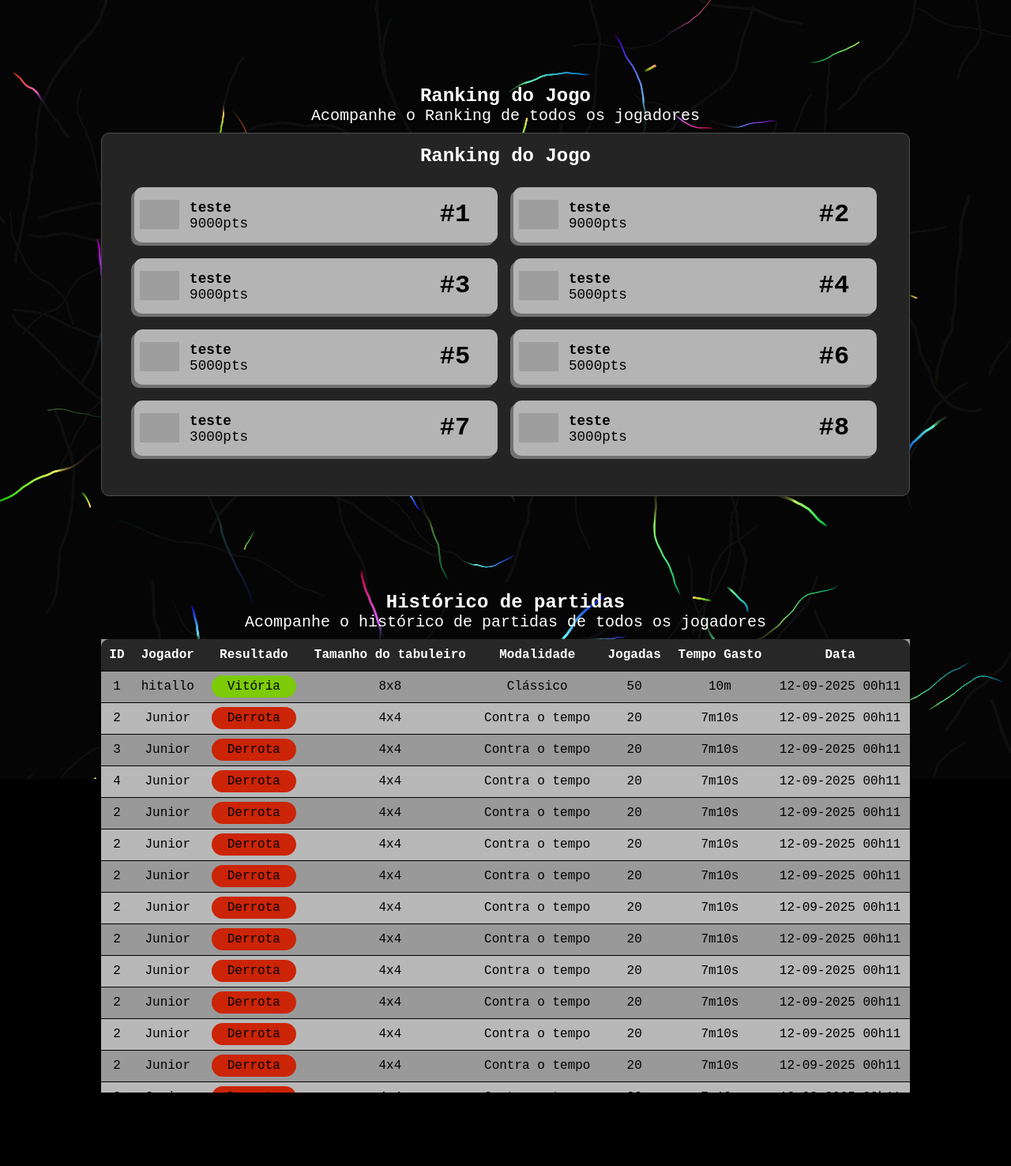
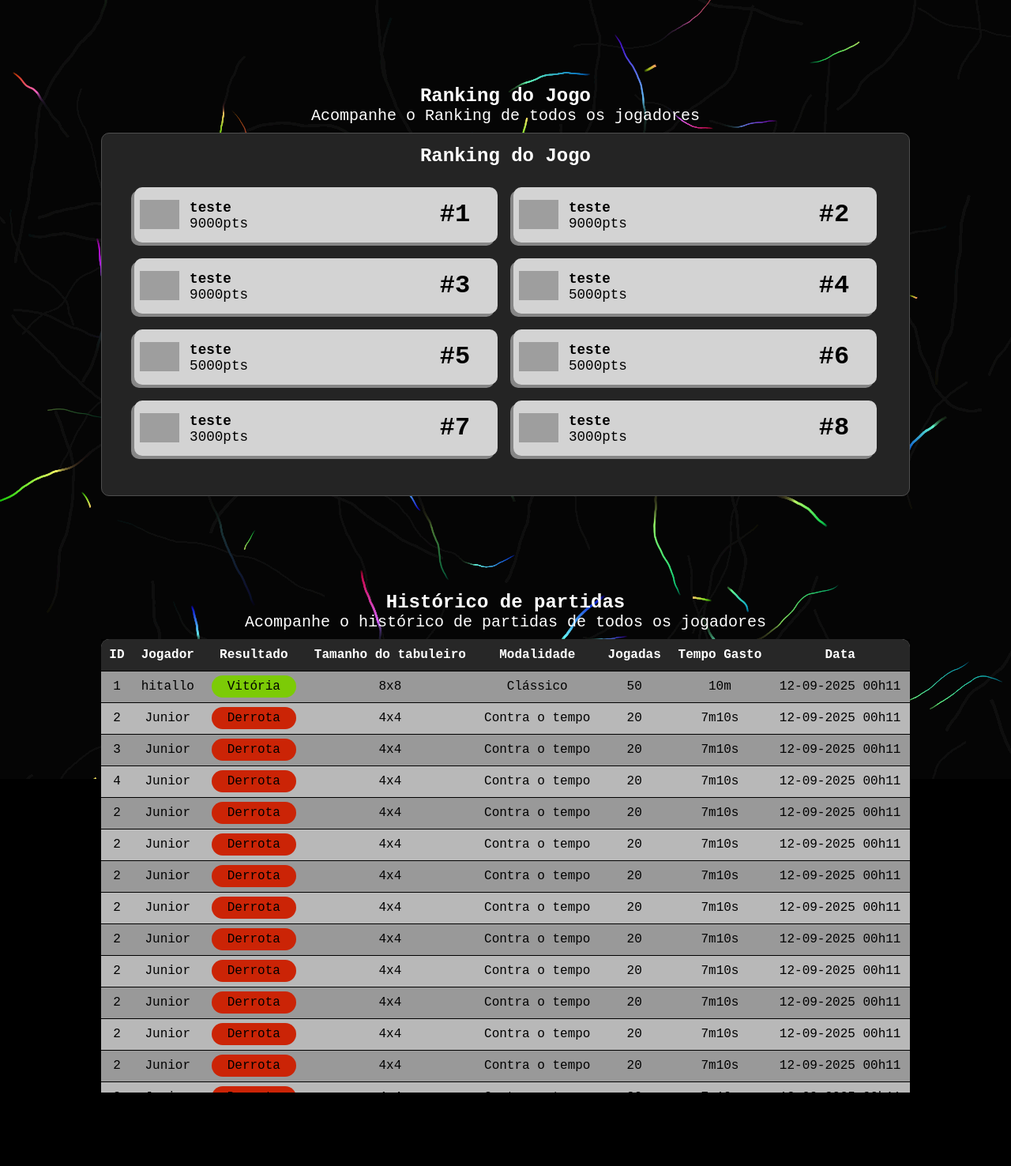
Before and after one commit to NelsonModenezNeto/memory-game-pweb, a PHP site: page /pages/estatisticas/index.html in a window 1280 px wide. Shown: the whole page at 79% size. Run offline with PHP 8.4, Linux system fonts and the light colour scheme; grey boxes are pictures that could not be loaded.

Commit message:
fix: estatistica page

```diff
--- a/pages/estatisticas/style.css
+++ b/pages/estatisticas/style.css
@@ -83,12 +83,12 @@ body {
 .ranking-card {
     position: relative;
     display: flex;
-    box-shadow: -4px 4px 0px 0px rgba(139, 139, 139, 0.75);
+    box-shadow: -4px 4px 0px 0px rgba(167, 167, 167, 0.75);
     padding: 10px;
     border-radius: 10px;
     height: 70px;
     width: 45%;
-    background: rgb(180, 180, 180);
+    background: rgb(211, 211, 211);
 }
 
 .ranking-card:hover {
@@ -152,7 +152,7 @@ body {
     height: 100%;
     scrollbar-width: 10px;
     scrollbar-color: #ffffff transparent;
-    background-color: #999999;
+    background-color: #000000;
 }
 
 .logs-display table {
```
